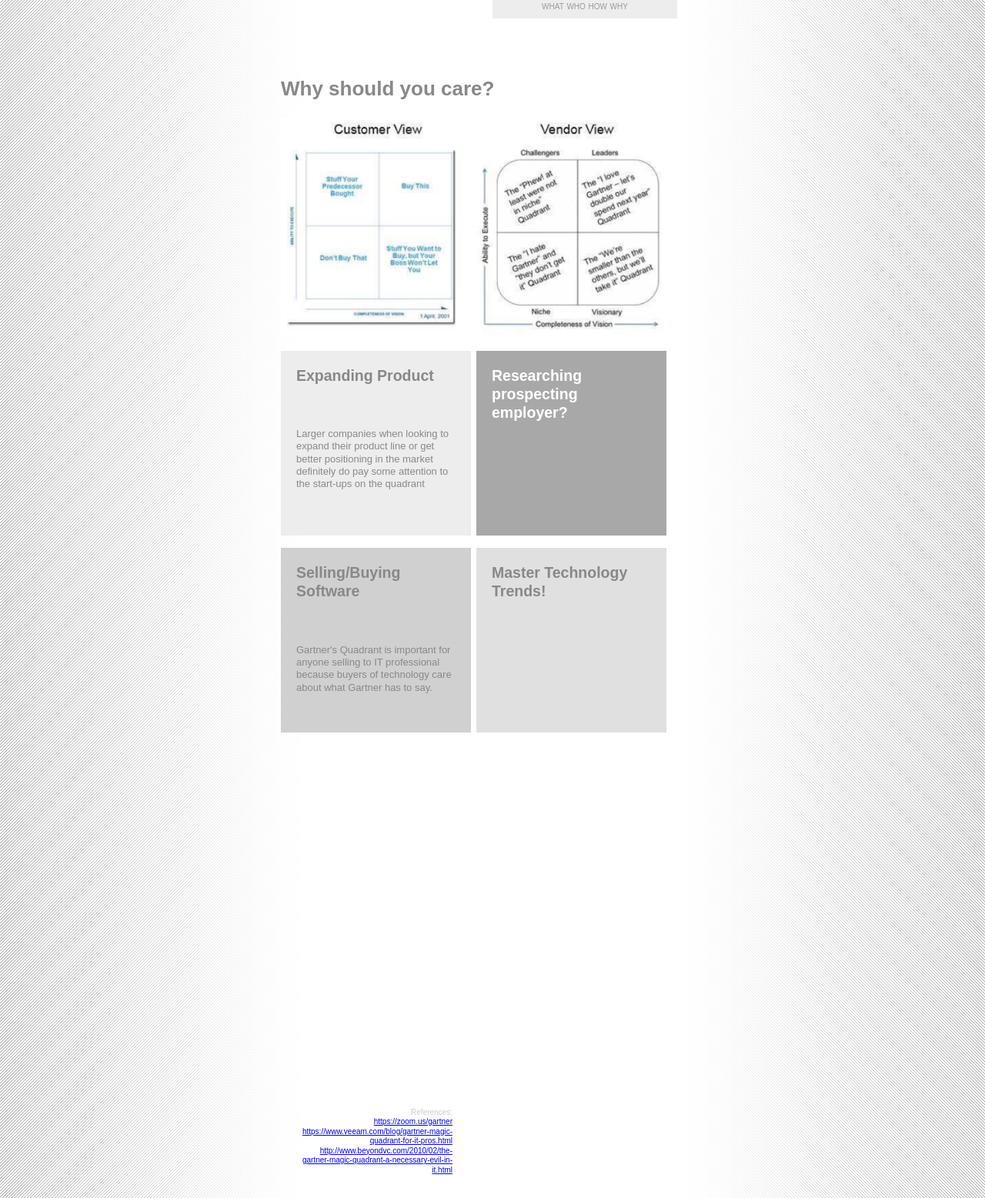
After one commit to BowieRules/cst336-hw1, a PHP site: page /why.html in a window 1280 px wide. The commit adds this page. Shown: the whole page at 77% size. Run offline with PHP 8.4, Linux system fonts and the light colour scheme.

Commit message:
Added References

```diff
--- a/css/style.css
+++ b/css/style.css
@@ -39,7 +39,8 @@ navigation {
             color: #333;
         }
 
-div, p, h2, h1 {
+
+div {
     text-align: left;
     width: 247px;
 }
@@ -50,10 +51,10 @@ div, p, h2, h1 {
     margin-right: auto;
 }
 
-p, h2 {
-    line-height: 150%;
+p, h2, h3 {
+    line-height: 125%;
     display: block;
-    padding: 0 22px 22px 22px;
+    padding: 20px 20px 20px 20px;
     width: 203px;
 }
 
@@ -107,3 +108,9 @@ ol {
             place-items: center;
             line-height: 1.2em;
         }
+
+.footer p {
+    font-size: x-small;
+    color: #ccc;
+    text-align: right;
+}
--- /dev/null
+++ b/why.html
@@ -0,0 +1,59 @@
+<!DOCTYPE html>
+
+<html lang="en" xmlns="http://www.w3.org/1999/xhtml">
+<head>
+    <meta charset="utf-8" />
+    <title>Why should YOU care?</title>
+    <link rel="stylesheet" media="screen" href="css/style.css">
+</head>
+<body>
+    <navigation>
+        <a href="index.html" title="What is MQ?">WHAT</a>
+        <a href="gartner.html" title="Who is Gartner?">WHO</a>
+        <a href="how.html" title="How to read MQ?">HOW</a>
+        <a href="why.html" title="Why should YOU care?">WHY</a>
+    </navigation>
+
+    <div class="page-wrapper">
+
+        <h1>Why should you care?</h1>
+
+        <img src="img/FunView.png" style="width: 500px" />
+
+        <section class="column">
+            <div class="quadrant2">
+                <h2>Expanding Product</h2>
+                <p>Larger companies when looking to expand their product line or get better positioning in the market definitely do pay some attention to the start-ups on the quadrant</p>
+            </div>
+            <div class="quadrant3">
+                <h2>Selling/Buying Software</h2>
+                <p>
+                    Gartner's Quadrant is important for anyone selling to IT professional because buyers of technology care about what Gartner has to say.
+                </p>
+            </div>
+        </section>
+
+        <section class="column">
+            <div class="quadrant1">
+
+                <h2>Researching prospecting employer?</h2>
+
+            </div>
+            <div class="quadrant4">
+                <h2>Master Technology Trends!</h2>
+            </div>
+        </section>
+
+        <div class="footer">
+            <p>References:<br />
+            <a href="https://zoom.us/gartner">https://zoom.us/gartner</a>
+            <a href="https://www.veeam.com/blog/gartner-magic-quadrant-for-it-pros.html">https://www.veeam.com/blog/gartner-magic-quadrant-for-it-pros.html</a>
+            <a href="http://www.beyondvc.com/2010/02/the-gartner-magic-quadrant-a-necessary-evil-in-it.html">http://www.beyondvc.com/2010/02/the-gartner-magic-quadrant-a-necessary-evil-in-it.html</a>
+            </p>
+        </div>
+
+    </div>
+
+</body>
+
+</html>
```
Also changed, not shown: how.html (added, +54 -0 lines), index.html (+5 -9 lines), img/CloudAI.png (added), img/FunView.png.
